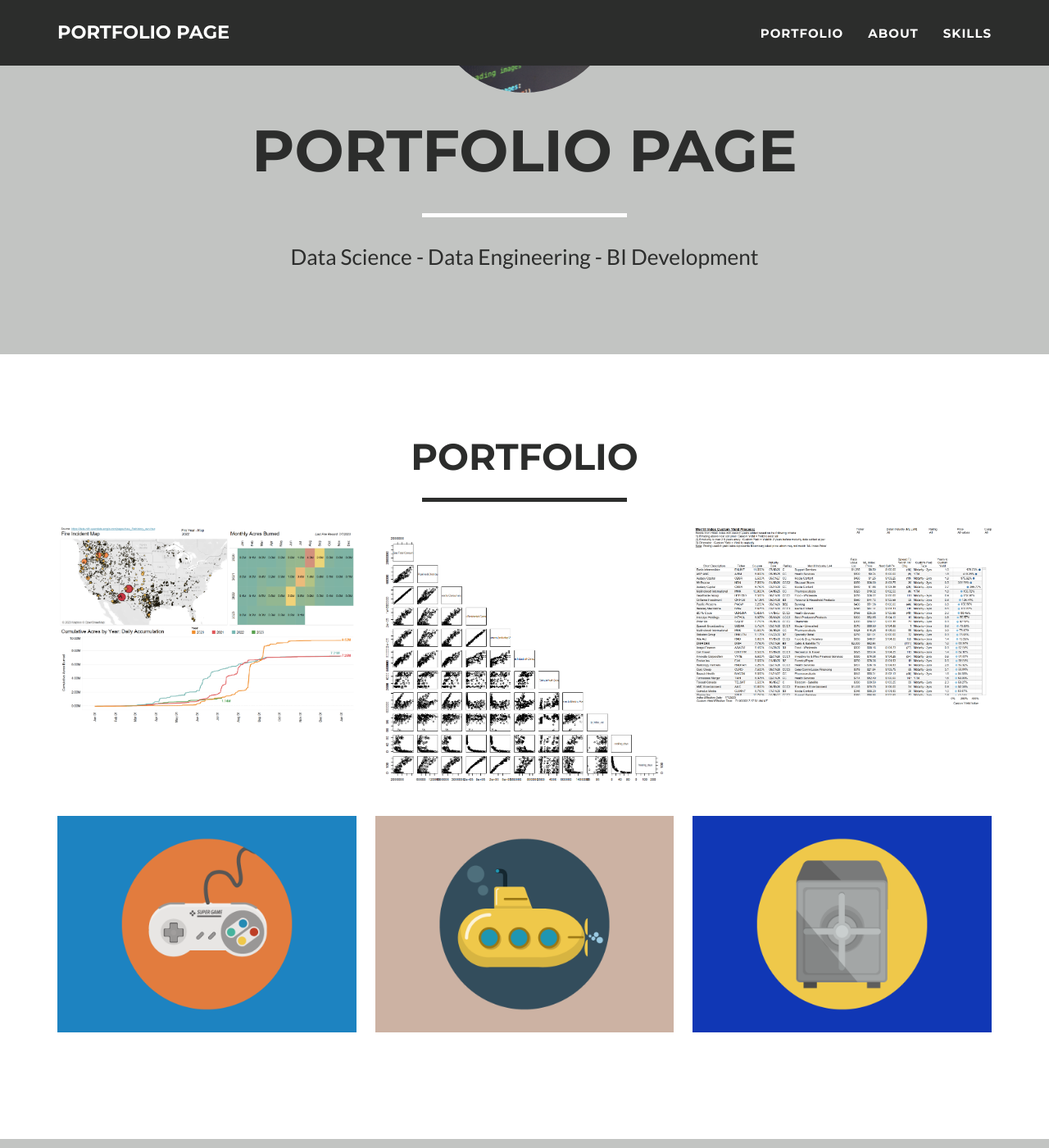
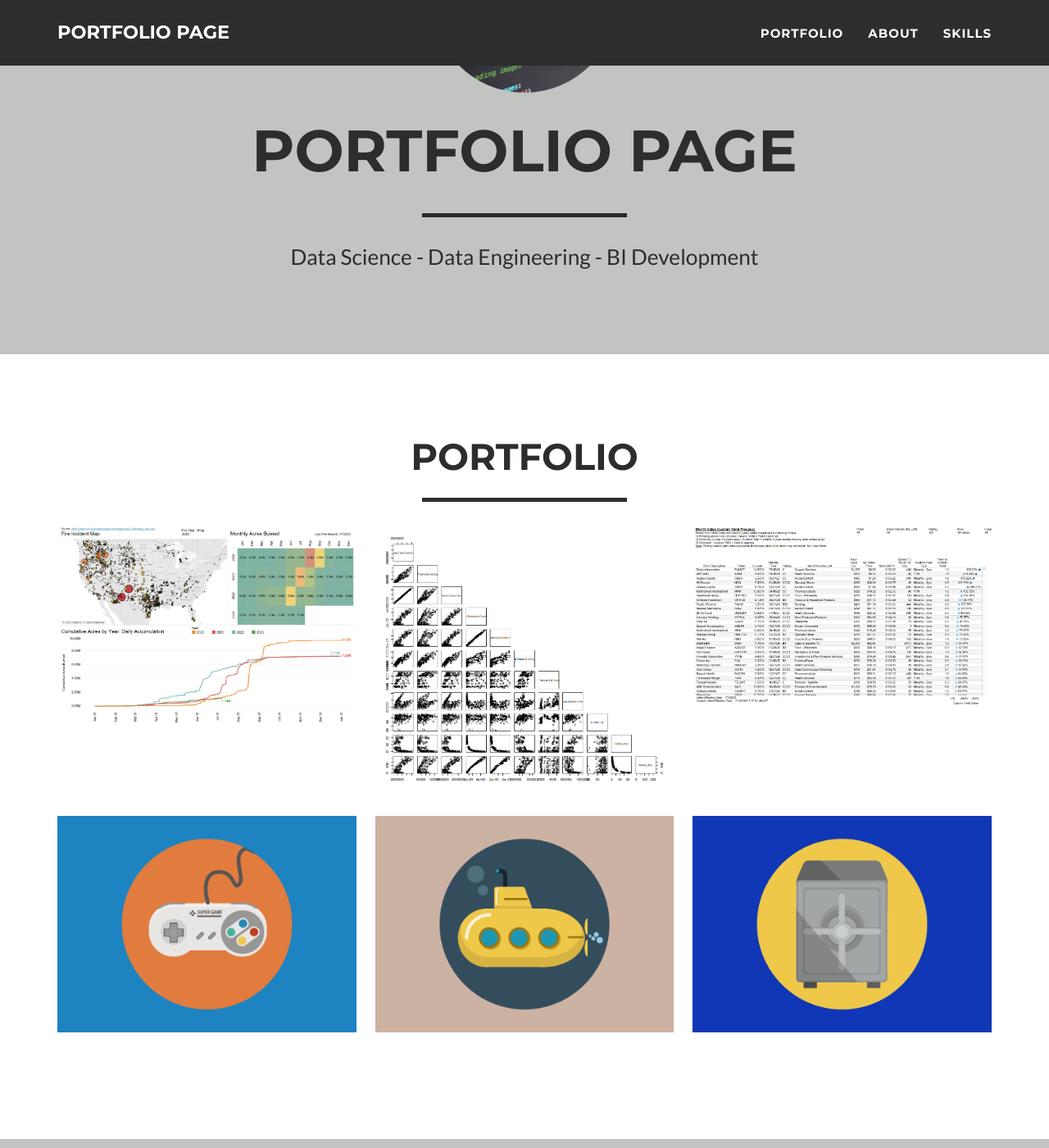
Before and after one commit to brf217/brf217.github.io, a Jekyll site: the page built from _posts/2014-07-18-project-1.markdown, in a window 1280 px wide and 1400 px high, scrolled down 313 px. Shown: the whole window at 82% size. Built offline with Jekyll 4.4.1, drawn with Linux system fonts in a browser that asks for light colours.

Commit message:
Update main.css

```diff
--- a/_includes/css/main.css
+++ b/_includes/css/main.css
@@ -59,7 +59,7 @@ hr.star-primary:after {
 }
 
 hr.star-light {
-    border-color: #fff;
+    border-color: #282928;
 }
 
 hr.star-light:after {
```
